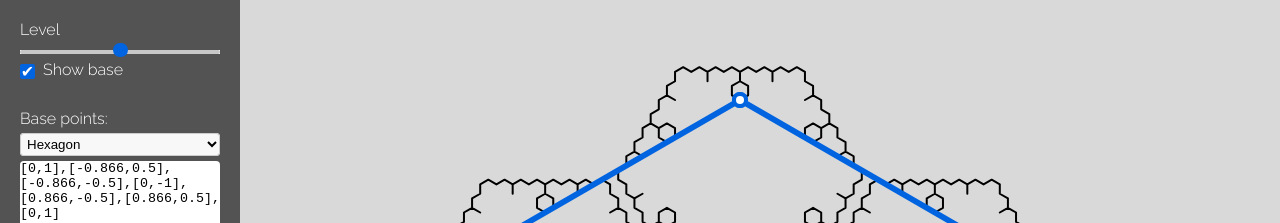
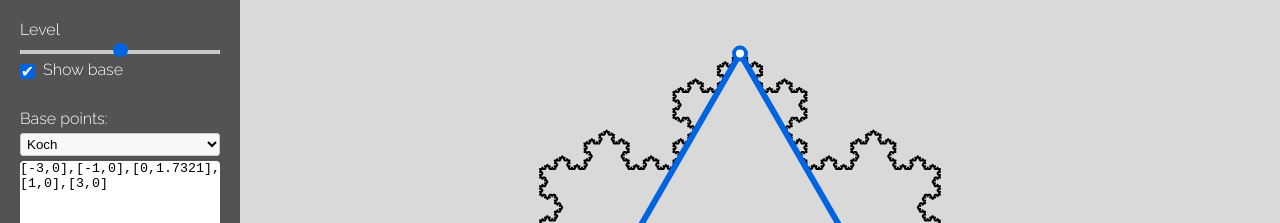
Before and after one commit to garmekain/Fractal-visualizer, a plain HTML site: page index.html in a window 1280 px wide. Shown: the top 223 px of the page. Drawn offline with Linux system fonts and the light colour scheme.

Commit message:
Added last
Motif starts as base

```diff
--- a/index.html
+++ b/index.html
@@ -19,7 +19,7 @@
 		<span>Base points:</span>
 		<select id="presetsbase" onchange="changeBase()">
 		  	<option value="line">Line</option>
-		  	<option value="koch">Koch</option>
+		  	<option value="koch" selected>Koch</option>
 		  	<option value="dragon">Dragon</option>
 		  	<option value="dragon2">Dragon 2</option>
 		  	<option value="quadratickochtype1">Quadratic Koch type 1</option>
@@ -31,7 +31,7 @@
 		  	<option value="triangle">Triangle</option>
 		  	<option value="square">Square</option>
 		  	<option value="pentagon">Pentagon</option>
-		  	<option value="hexagon" selected>Hexagon</option>
+		  	<option value="hexagon">Hexagon</option>
 		  	<option value="heptagon">Heptagon</option>
 		  	<option value="halfhexagon">Half hexagon</option>
 		  	<option value="spike">Spike</option>
@@ -47,7 +47,7 @@
 
 		<span>Motif points:</span><br>
 
-		<input type="checkbox" id="baseasmotif" onclick="baseAsMotif()">
+		<input type="checkbox" id="baseasmotif" onclick="baseAsMotif()" checked>
 		<label for="baseasmotif">Use base as motif</label>
 
 		<select id="presetsmotif" onchange="changeMotif()">
--- a/scripts/canvas.js
+++ b/scripts/canvas.js
@@ -3,9 +3,9 @@ var canvas = document.getElementById('canvas'),
 
 var width = window.innerWidth,
 	height = window.innerHeight,
-	scale = 300,
-	base = hexagon,
-	motif = halfhexagon.reverse();
+	scale = 200,
+	base = koch,
+	motif = base;
 
 function resizeCanvas() {
 	width = window.innerWidth;
--- a/scripts/inputFunctions.js
+++ b/scripts/inputFunctions.js
@@ -46,12 +46,12 @@ function submitMotifPoints() {
 function baseAsMotif() {
 	if (document.getElementById("baseasmotif").checked) {
 		motif = base;
-		refreshCanvas();
 		document.getElementById("motifpoints").disabled = true;
 	} else {
-		submitMotifPoints();
+		motif = eval(document.getElementById("presetsmotif").value);
 		document.getElementById("motifpoints").disabled = false;
 	};
+	refreshCanvas();
 }
 
 function changeBase() {
```
